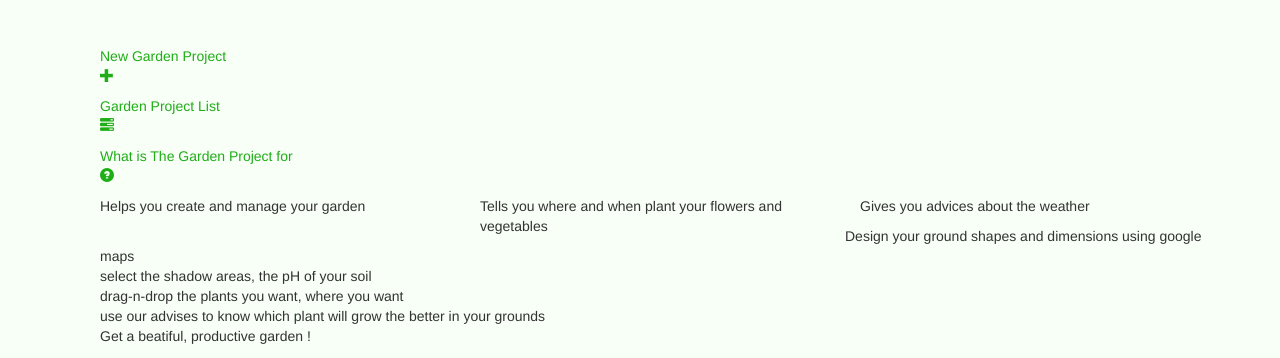
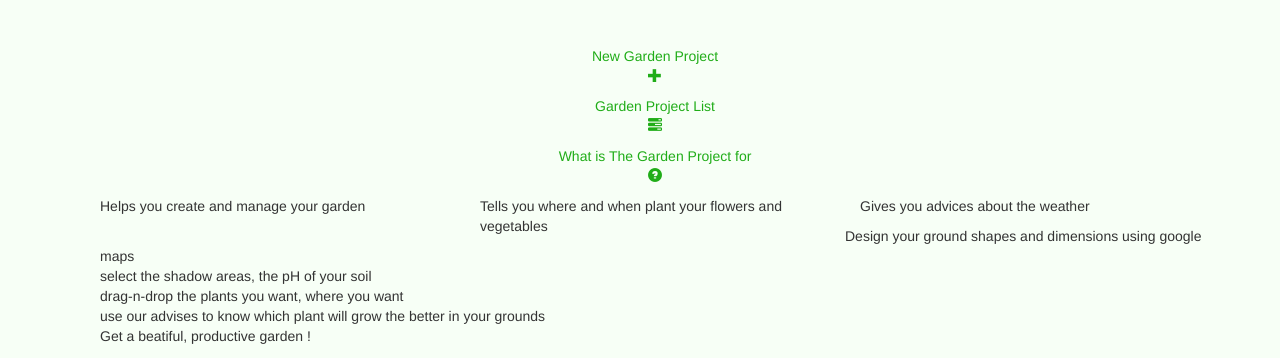
Before and after one commit to ujm-projet-l3info-2017/Groupe2, a Django app: template GardenManager/main/templates/root.html in a window 1280 px wide. Shown: the part 54-412 px from the top of the page. Run offline with Django 3.2, Linux system fonts and the light colour scheme; the template is opened without the code that fills it, so the values that code supplies are empty; parts of the project's set-up code (start-up, migrations or seed data) failed here and were passed over.

Commit message:
fix(html/root): text centered
The button's text is centered.

```diff
--- a/GardenManager/main/templates/root.html
+++ b/GardenManager/main/templates/root.html
@@ -2,7 +2,7 @@
 {% block content %}
     {% if user.is_logged is False %}
         <div class="col-xs-12">
-          <p class="big-button-border">
+          <p class="big-button-border text-center">
             <a data-toggle="modal" href="#register_form_modal" class="big-button" title="register">
               Get started with The Garden Project<br />
               <span class="glyphicon glyphicon-check"></span>
@@ -11,16 +11,16 @@
         </div>
       {% else %}
         <div class="col-xs-12">
-          <p class="big-button-border">
-            <a href="/new/" class="big-button", title="Create a new Garden Project">
+          <p class="big-button-border text-center">
+            <a href="/new/" class="big-button" title="Create a new Garden Project">
               New Garden Project <br />
                <span class="glyphicon glyphicon glyphicon-plus"></span>
             </a>
           </p>
         </div>
         <div class="col-xs-12">
-          <p class="big-button-border">
-            <a href="/projects/" class="big-button", title="View the list of Garden Project">
+          <p class="big-button-border text-center">
+            <a href="/projects/" class="big-button" title="View the list of Garden Project">
               Garden Project List <br />
                <span class="glyphicon glyphicon glyphicon-tasks"></span>
             </a>
@@ -28,7 +28,7 @@
         </div>
       {% endif %}
         <div class="col-xs-12">
-          <p class="big-button-border">
+          <p class="big-button-border text-center">
             <a data-toggle="modal" href="/info" class="big-button" title="Informations">
               What is The Garden Project for <br />
               <span class="glyphicon glyphicon-question-sign"></span>
```
